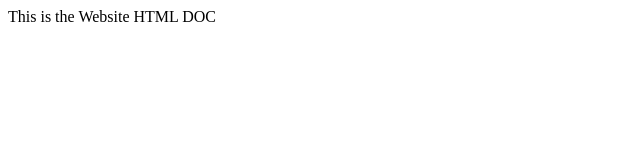
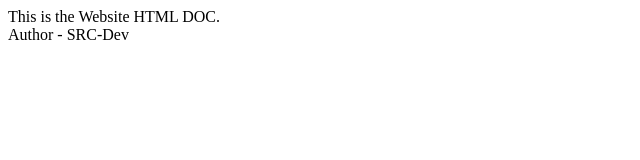
Before and after one commit to SRC-Dev8/SRC-Second-Repo, a plain HTML site: page index.html in a window 1280 px wide. Shown: the whole page, without its empty margins (0-640 px from the left). Drawn offline with Linux system fonts and the light colour scheme.

Commit message:
Updated the Index file

```diff
--- a/index.html
+++ b/index.html
@@ -6,6 +6,8 @@
     <title>Document</title>
 </head>
 <body>
-    This is the Website HTML DOC
+    This is the Website HTML DOC.
+    <br>
+    Author - SRC-Dev
 </body>
 </html>
```
